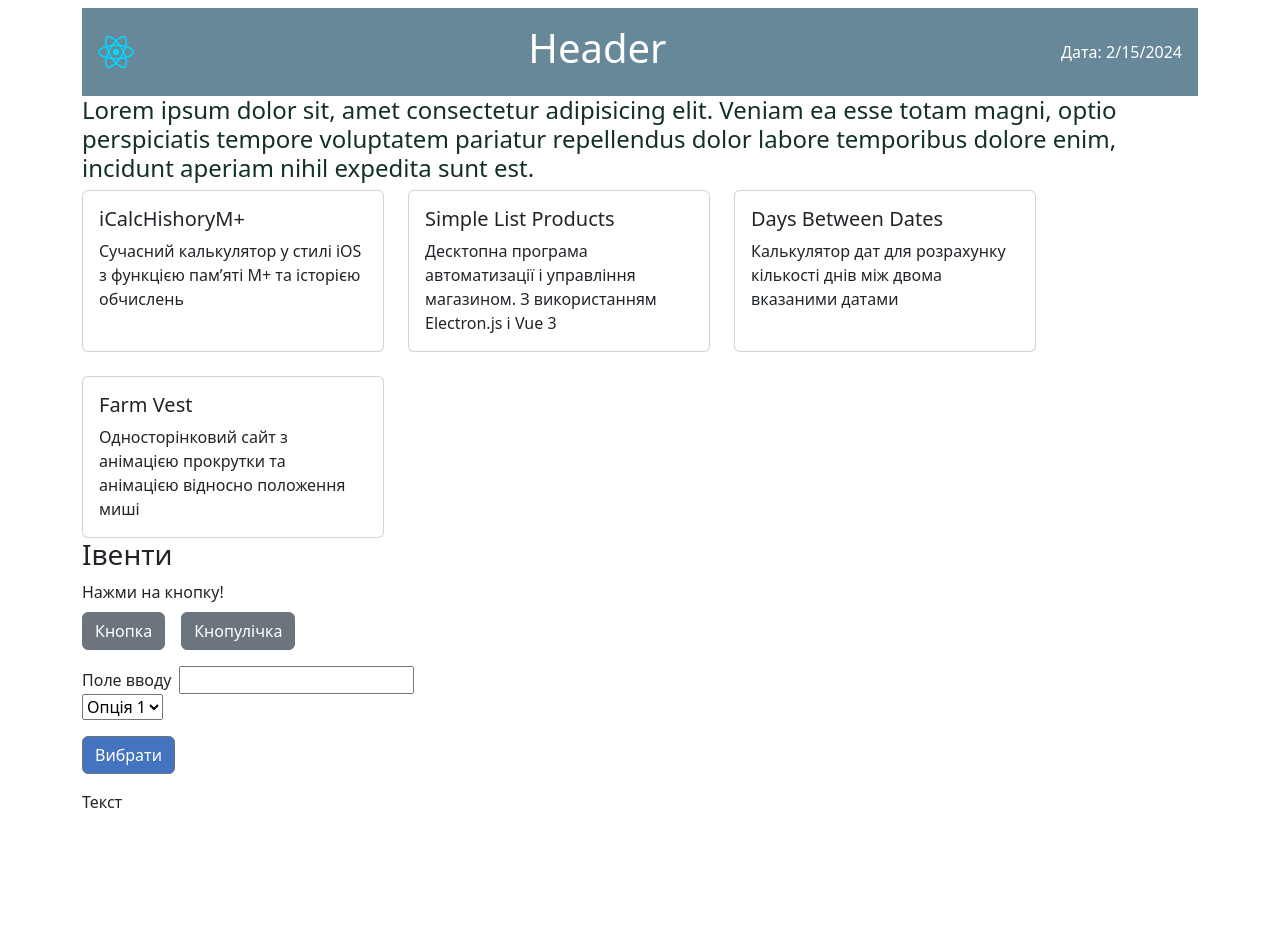
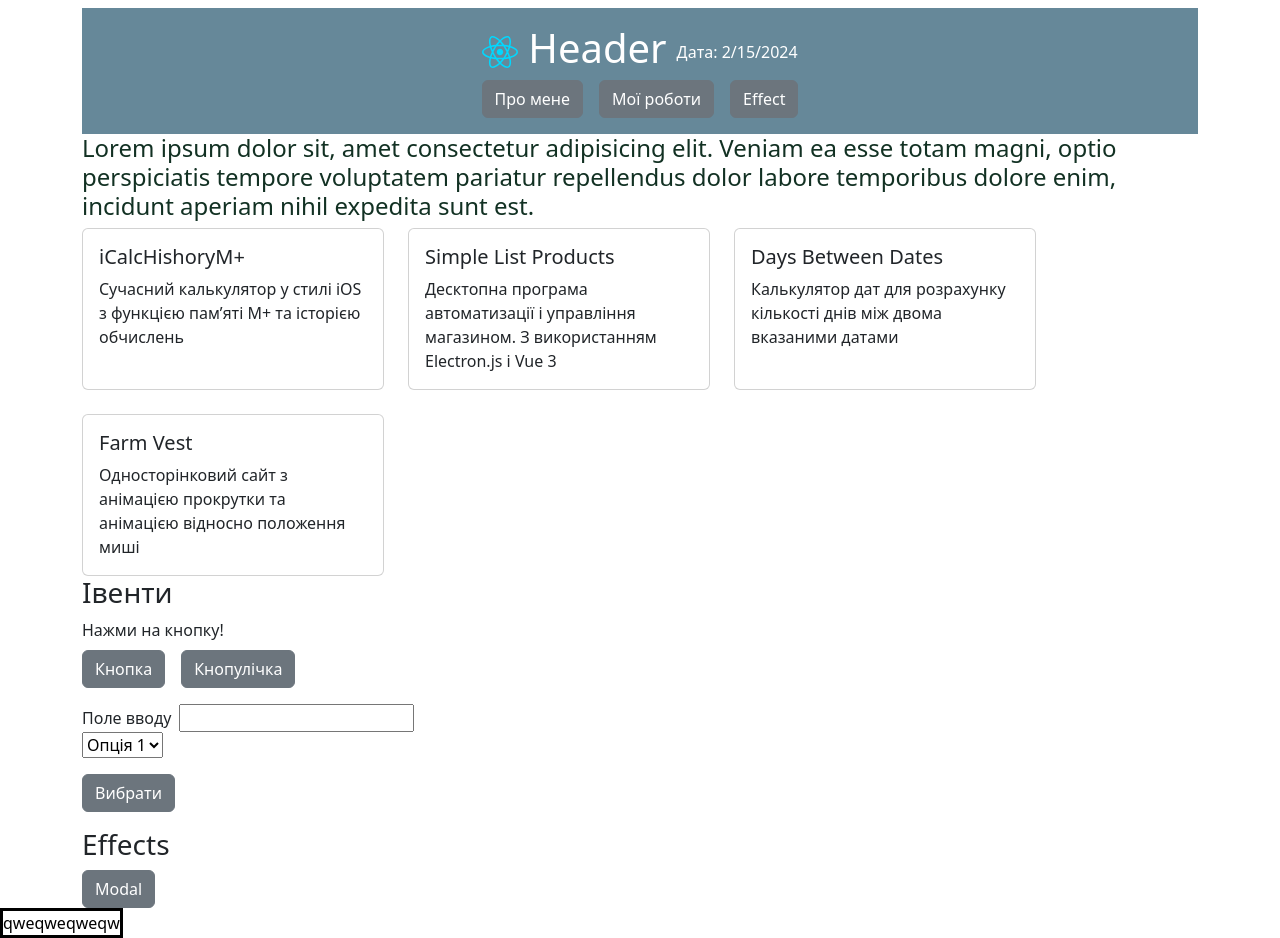
Before and after one commit to yuri-cyo/Learn-React-2024, a React (Vite) app: page / in a window 1280 px wide. Before the commit the page ends 830 px from the top, so only its background shows below. Built offline with nearby package versions, Linux system fonts and the light colour scheme.

Commit message:
learn useRef

```diff
--- a/src/App.jsx
+++ b/src/App.jsx
@@ -3,6 +3,7 @@ import SectionCards from "@/components/SectionCards"
 
 import SectionButtons from "@/components/SectionButtons"
 import ImputSection from "@/components/ImputSection"
+import EffectSection from "@/components/EffectSection"
 // import { Fragment } from "react" анаог обгортки <></>
 
 
@@ -17,8 +18,9 @@ export default function App() {
         <main>
           <SectionCards />
           <SectionButtons />
+        </main>
           <ImputSection />
-        </main>
+        <EffectSection></EffectSection>
       </div>
     {/* </Fragment> */}
     </>
--- /dev/null
+++ b/src/components/About.jsx
@@ -0,0 +1,8 @@
+export default function About() {
+  return(
+    <div>
+      <h3>About ME</h3>
+      <p>Lorem ipsum dolor sit amet consectetur adipisicing elit. Quaerat odit harum nisi accusantium possimus aspernatur consequatur eaque sed, facilis sunt? Aliquam reprehenderit corrupti quod consequuntur! Odit minus tempora dolor nam.</p>
+    </div>
+  )
+}
--- /dev/null
+++ b/src/components/EffectSection.jsx
@@ -0,0 +1,19 @@
+import Button from "@/components/Button/Button.jsx"
+import Modal from "@/components/Modal/Modal"
+export default function EffectSection() {
+
+  function openModal() {
+
+  }
+  return (
+    <section>
+      <h3>Effects</h3>
+      <Button
+        onClick={openModal}
+      >Modal</Button>
+      <Modal>
+        qweqweqweqw
+      </Modal>
+    </section>
+  )
+}
--- a/src/components/Header.jsx
+++ b/src/components/Header.jsx
@@ -1,5 +1,10 @@
+import { useState } from 'react'
 import logo from '@/assets/react.svg'
 import styled from 'styled-components'
+import Button from '@/components/Button/Button.jsx'
+import About from '@/components/About'
+import arrList from "@/store/store.js"
+import EffectSection from './EffectSection'
 
 const HeadesStyle = styled.header`
     display: flex;
@@ -11,11 +16,38 @@ const HeadesStyle = styled.header`
 `
 
 export default function Header() {
+
+    const [isTab, setIsTab] = useState('')
+
+    function handleTab(e) {
+        setIsTab(e.target.innerHTML)
+    }
+
     return(
-        <HeadesStyle>
-            <img src={logo} alt="Logo"/>
-            <h1>Header</h1>
-            <span>Дата: { new Date().toLocaleDateString() } </span>
+        <HeadesStyle style={{flexDirection: 'column'}}>
+           <div style={{display: 'flex', alignItems: 'center', gap: '10px'}}>
+                <img src={logo} alt="Logo"/>
+                <h1>Header</h1>
+                <span>Дата: { new Date().toLocaleDateString() } </span>
+           </div>
+           <div>
+            <Button
+                onClick={handleTab}
+                className={isTab === 'Про мене' ? 'active' : ''}
+            > Про мене
+            </Button>
+            <Button
+                onClick={handleTab}
+            > Мої роботи
+            </Button>
+            <Button
+                onClick={handleTab}
+            > Effect
+            </Button>
+           </div>
+            <div>{isTab === "Про мене" ? <About></About> : ''}</div>
+            <div>{isTab === "Мої роботи" ? <p>{JSON.stringify(arrList)}</p> : ''}</div>
+            <div>{isTab === "Effect" ? <EffectSection></EffectSection> : ''}</div>
         </HeadesStyle>
     )
 }
--- a/src/components/ImputSection.jsx
+++ b/src/components/ImputSection.jsx
@@ -1,13 +1,24 @@
 import Button from "@/components/Button/Button.jsx"
-import { useState } from "react"
+import { useState, useRef } from "react"
 export default function ImputSection() {
-  const [name, setName] = useState('')
-  const [hasError, setHasError] = useState(false)
-  const [myInput, setMyInput] = useState('Текст')
-  function inputChange(e) {
-    console.log(e.target.value);
-    setName(e.target.value)
-    setHasError(e.target.value.trim().length === 0)
+  const inp = useRef()
+  // const [name, setName] = useState('')
+  // const [hasError, setHasError] = useState(false)
+  // const [myInput, setMyInput] = useState('Текст')
+  const [show, setShow] = useState(false)
+
+  // function inputChange(e) {
+  //   console.log(e.target.value);
+  //   setName(e.target.value)
+  //   setHasError(e.target.value.trim().length === 0)
+  // }
+
+  function handlKeyDown(e) {
+    // e.key === 'Enter' && setShow(true)
+    if(e.key === 'Enter') {
+      setShow(true)
+    }
+    // setShow(prev => console.log(prev, inp.current.value))
   }
 
   return(
@@ -15,28 +26,34 @@ export default function ImputSection() {
       <div>
         <label className="pe-2" htmlFor="name">Поле вводу</label>
         <input
+          ref={inp}
           className=""
           type="text"
           id="name"
-          value={name} onChange={inputChange}
+          // value={name} onChange={inputChange}
+          onKeyDown={handlKeyDown}
           style={{
-            border: hasError ? '1px solid red' : null
+            // border: hasError ? '1px solid red' : null
           }}
           />
       </div>
-      <select id="reasons" className="" onChange={event => setMyInput(event.target.value)}>
+      <select id="reasons" className=""
+        // onChange={event => setMyInput(event.target.value)}
+      >
         <option value="1">Опція 1</option>
         <option value="2">Опція 2</option>
         <option value="3">Опція 3</option>
       </select>
       <div className="mt-3">
-        <Button disabled={hasError} isActive={!hasError} className="btn-success">Вибрати</Button>
+        <Button
+        // disabled={hasError} isActive={!hasError}
+        className="btn-success">Вибрати</Button>
       </div>
       <div>
-        <p>{name}</p>
+        {/* <p>{name}</p> */}
       </div>
       <div>
-        <p>{myInput}</p>
+        <p>{show ? inp.current?.value : ''}</p>
       </div>
     </section>
   )
--- /dev/null
+++ b/src/components/Modal/Modal.jsx
@@ -0,0 +1,9 @@
+import PropTypes from 'react'
+
+export default function Modal({children}) {
+
+  Modal.propTypes = {
+    children: PropTypes.node // Валідація для
+  };
+  return <dialog open>{children}</dialog>
+}
```
